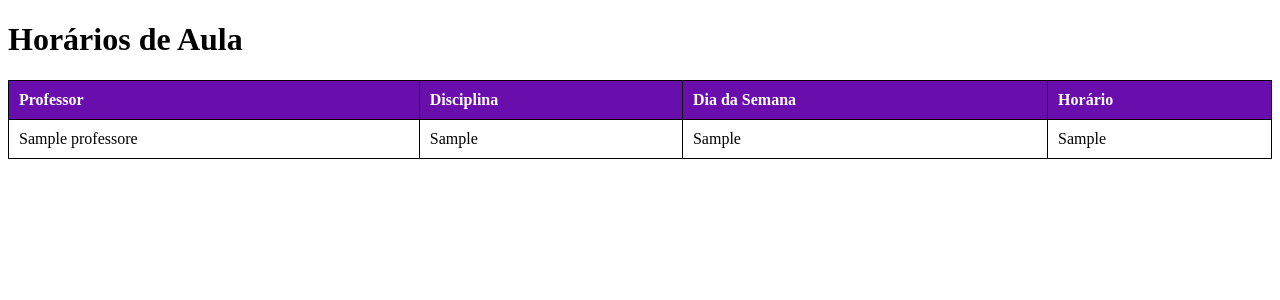
After one commit to equipe044/mbbcontrol, a PHP site: page /horario.php in a window 1280 px wide. The commit adds this page. Shown: the top 300 px of the page. Run offline with PHP 8.4, Linux system fonts and the light colour scheme; tables that the repository leaves empty or names only in its code hold one stand-in row (values such as "Sample post").

Commit message:
equipe04

```diff
--- /dev/null
+++ b/horario.php
@@ -0,0 +1,89 @@
+<?php
+// Configurações do banco de dados
+$servername = "localhost";
+$username = "root";
+$password = "";
+$dbname = "escola";
+
+// Criando conexão com o banco de dados
+$conn = new mysqli($servername, $username, $password, $dbname);
+
+// Verificando conexão
+if ($conn->connect_error) {
+    die("Falha na conexão: " . $conn->connect_error);
+}
+
+// Consulta para obter os horários
+$sql = "SELECT professores.nome, horarios.disciplina, horarios.dia_da_semana, horarios.horario
+        FROM horarios
+        JOIN professores ON horarios.professor_id = professores.id
+        ORDER BY
+            CASE
+                WHEN horarios.dia_da_semana = 'Segunda-feira' THEN 1
+                WHEN horarios.dia_da_semana = 'Terça-feira' THEN 2
+                WHEN horarios.dia_da_semana = 'Quarta-feira' THEN 3
+                WHEN horarios.dia_da_semana = 'Quinta-feira' THEN 4
+                WHEN horarios.dia_da_semana = 'Sexta-feira' THEN 5
+            END, horarios.horario";
+$result = $conn->query($sql);
+?>
+
+<!DOCTYPE html>
+<html lang="pt-BR">
+<head>
+    <meta charset="UTF-8">
+    <meta name="viewport" content="width=device-width, initial-scale=1.0">
+    <title>Horários de Aula</title>
+    <style>
+        table {
+            width: 100%;
+            border-collapse: collapse;
+        }
+        table, th, td {
+            border: 1px solid black;
+        }
+        th, td {
+            padding: 10px;
+            text-align: left;
+        }
+        th {
+            background-color: #6A0DAD;
+            color: white;
+        }
+    </style>
+</head>
+<body>
+
+    <h1>Horários de Aula</h1>
+
+    <table>
+        <tr>
+            <th>Professor</th>
+            <th>Disciplina</th>
+            <th>Dia da Semana</th>
+            <th>Horário</th>
+        </tr>
+        <?php
+        if ($result->num_rows > 0) {
+            // Exibe os dados de cada linha da consulta
+            while ($row = $result->fetch_assoc()) {
+                echo "<tr>";
+                echo "<td>" . htmlspecialchars($row['nome']) . "</td>";
+                echo "<td>" . htmlspecialchars($row['disciplina']) . "</td>";
+                echo "<td>" . htmlspecialchars($row['dia_da_semana']) . "</td>";
+                echo "<td>" . htmlspecialchars($row['horario']) . "</td>";
+                echo "</tr>";
+            }
+        } else {
+            echo "<tr><td colspan='4'>Nenhum horário cadastrado.</td></tr>";
+        }
+        ?>
+    </table>
+
+</body>
+</html>
+
+<?php
+// Fechando a conexão com o banco de dados
+$conn->close();
+?>
```
Also changed, not shown: cadastro.php (+22 -9 lines), tela_inicial_professor.html (+13 -11 lines).
